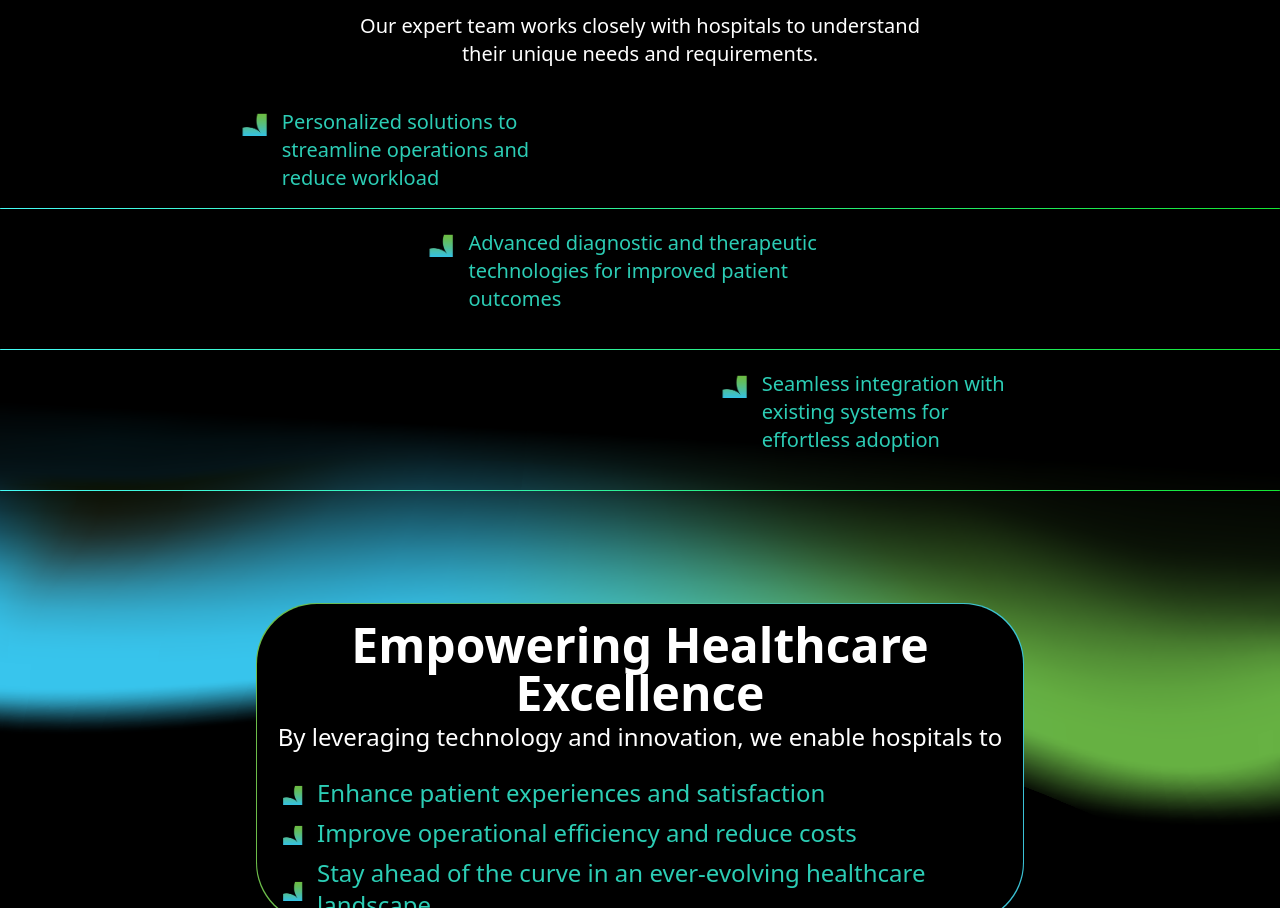
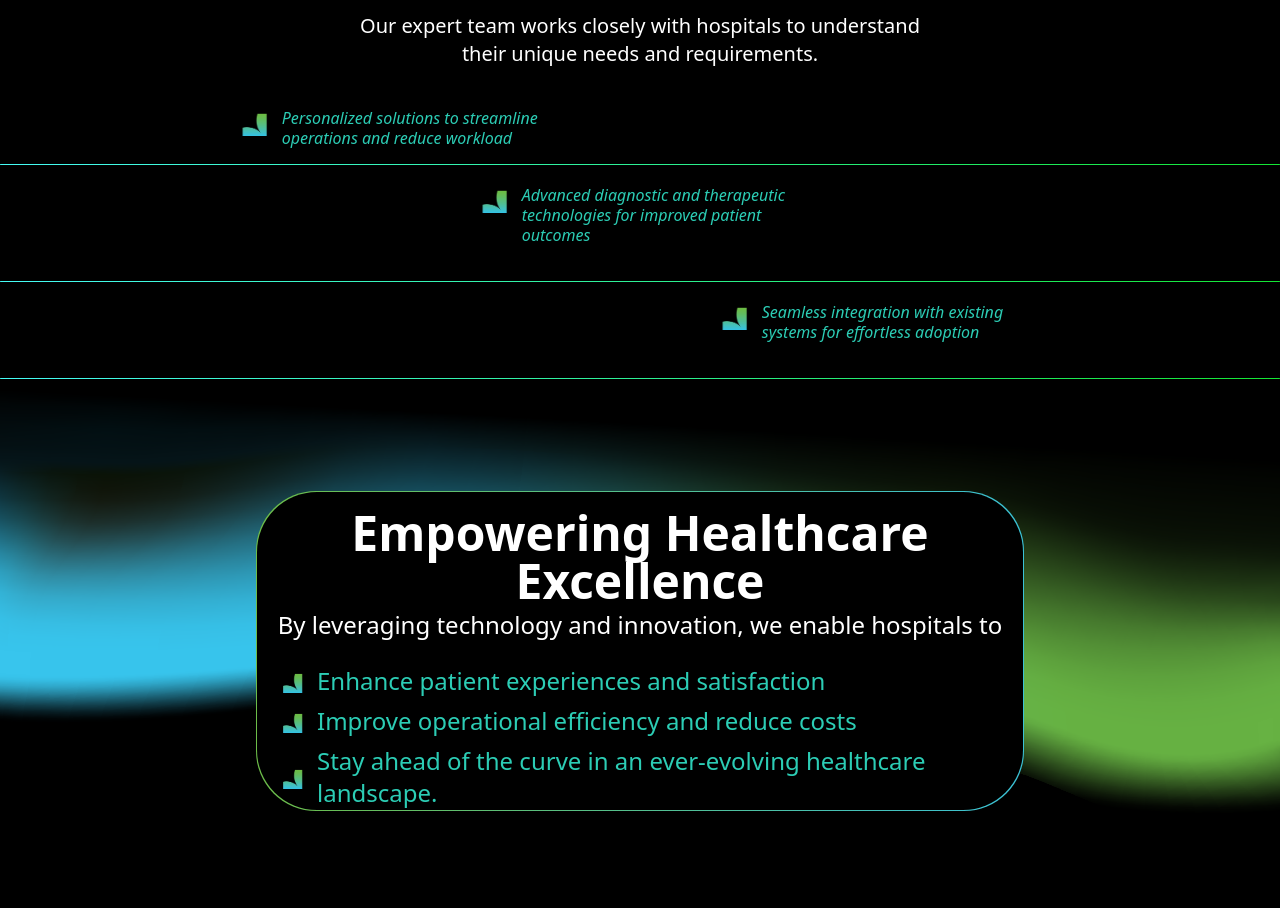
Before and after one commit to akhilr22/schutzen, a Next.js app: page /about in a window 1280 px wide. Shown: the part 1519-2427 px from the top of the page. Built offline with nearby package versions, Linux system fonts and the light colour scheme.

Commit message:
design issues

```diff
--- a/src/app/about/page.tsx
+++ b/src/app/about/page.tsx
@@ -72,7 +72,7 @@ export default function page() {
       >
         <div className="flex justify-around text-start mt-10">
           {" "}
-          <div className="md:w-1/4 text-sm md:text-xl text-[#2ccdb5] flex">
+          <div className="md:w-1/4 italic text-sm md:text-[16px] text-[#2ccdb5] flex">
             <Image src={boxIcon} alt="boxImg" className="w-10 h-10 pb-3 mr-3" />
             <span>Personalized solutions to streamline operations and reduce workload</span>{" "}
           </div>
@@ -84,7 +84,7 @@ export default function page() {
         ></div>{" "}
         <div className="flex justify-center text-start ">
           {" "}
-          <div className="md:w-2/6 text-sm md:text-xl text-[#2ccdb5] flex my-5">
+          <div className="md:w-1/4 italic text-sm md:text-[16px] text-[#2ccdb5] flex my-5">
             <Image src={boxIcon} alt="boxImg" className="w-10 h-10 pb-3 mr-3" />
             <span>Advanced diagnostic and therapeutic technologies for improved patient outcomes</span>{" "}
           </div>
@@ -96,7 +96,7 @@ export default function page() {
         <div className="flex justify-around text-start ">
           {" "}
           <div></div>
-          <div className="md:w-1/4 text-sm md:text-xl text-[#2ccdb5] flex my-5">
+          <div className="md:w-1/4 italic text-sm md:text-[16px] text-[#2ccdb5] flex my-5">
             <Image src={boxIcon} alt="boxImg" className="w-10 h-10 pb-3 mr-3" />
             <span>Seamless integration with existing systems for effortless adoption</span>{" "}
           </div>
--- a/src/app/solutions/page.tsx
+++ b/src/app/solutions/page.tsx
@@ -88,7 +88,7 @@ export default function page() {
         data-aos="fade-right"
       ></div>
       <div className="text-center justify-center scroll_animate overflow-x-hidden">
-        <h1 className="font-bold text-2xl sm:text-3xl md:text-4xl xl:text-5xl py-2" data-aos="zoom-in-up">
+        <h1 className="font-bold text-2xl sm:text-3xl md:text-4xl xl:text-[36px] py-2" data-aos="zoom-in-up">
           Wireless Vital Signs Monitoring
         </h1>
         <div className="mx-auto text-center md:w-2/5 mt-3 px-6" data-aos="zoom-in-up">
@@ -102,25 +102,25 @@ export default function page() {
           <div className="sm:mx-auto h-auto py-20 mx-2 scroll_animate">
             <div className="h-auto  mb-9 flex xl:w-3/5  justify-around  mx-auto ">
               <div
-                className="w-20 h-20 sm:w-36 sm:h-36 p-[1px] bg-gradient-to-r from-[#6dbd49] to-[#3bc2d6] rounded-lg scroll_animate "
+                className="w-20 h-20 sm:w-32 sm:h-32 p-[1px] bg-gradient-to-r from-[#6dbd49] to-[#3bc2d6] rounded-lg scroll_animate "
                 data-aos="fade-right"
               >
                 <div className="w-full h-full bg-black rounded-lg"></div>
               </div>
               <div
-                className="w-20 h-20 sm:w-36 sm:h-36 p-[1px] bg-gradient-to-r from-[#6dbd49] to-[#3bc2d6] rounded-lg scroll_animate"
+                className="w-20 h-20 sm:w-32 sm:h-32 p-[1px] bg-gradient-to-r from-[#6dbd49] to-[#3bc2d6] rounded-lg scroll_animate"
                 data-aos="fade-down-right"
               >
                 <div className="w-full h-full bg-black rounded-lg"></div>
               </div>
               <div
-                className="w-20 h-20 sm:w-36 sm:h-36 p-[1px] bg-gradient-to-r from-[#6dbd49] to-[#3bc2d6] rounded-lg scroll_animate"
+                className="w-20 h-20 sm:w-32 sm:h-32 p-[1px] bg-gradient-to-r from-[#6dbd49] to-[#3bc2d6] rounded-lg scroll_animate"
                 data-aos="fade-down-left"
               >
                 <div className="w-full h-full bg-black rounded-lg"></div>
               </div>
               <div
-                className="w-20 h-20 sm:w-36 sm:h-36 p-[1px] bg-gradient-to-r from-[#6dbd49] to-[#3bc2d6] rounded-lg scroll_animate"
+                className="w-20 h-20 sm:w-32 sm:h-32 p-[1px] bg-gradient-to-r from-[#6dbd49] to-[#3bc2d6] rounded-lg scroll_animate"
                 data-aos="fade-left"
               >
                 <div className="w-full h-full bg-black rounded-lg"></div>
@@ -128,25 +128,25 @@ export default function page() {
             </div>
             <div className="h-auto  mb-9 flex xl:w-3/5  justify-around  mx-auto">
               <div
-                className="w-20 h-20 sm:w-36 sm:h-36 p-[1px] bg-gradient-to-r from-[#6dbd49] to-[#3bc2d6] rounded-lg scroll_animate"
+                className="w-20 h-20 sm:w-32 sm:h-32 p-[1px] bg-gradient-to-r from-[#6dbd49] to-[#3bc2d6] rounded-lg scroll_animate"
                 data-aos="fade-right"
               >
                 <div className="w-full h-full bg-black rounded-lg"></div>
               </div>
               <div
-                className="w-20 h-20 sm:w-36 sm:h-36 p-[1px] bg-gradient-to-r from-[#6dbd49] to-[#3bc2d6] rounded-lg scroll_animate"
+                className="w-20 h-20 sm:w-32 sm:h-32 p-[1px] bg-gradient-to-r from-[#6dbd49] to-[#3bc2d6] rounded-lg scroll_animate"
                 data-aos="fade-up-right"
               >
                 <div className="w-full h-full bg-black rounded-lg"></div>
               </div>
               <div
-                className="w-20 h-20 sm:w-36 sm:h-36 p-[1px] bg-gradient-to-r from-[#6dbd49] to-[#3bc2d6] rounded-lg scroll_animate"
+                className="w-20 h-20 sm:w-32 sm:h-32 p-[1px] bg-gradient-to-r from-[#6dbd49] to-[#3bc2d6] rounded-lg scroll_animate"
                 data-aos="fade-up-left"
               >
                 <div className="w-full h-full bg-black rounded-lg"></div>
               </div>
               <div
-                className="w-20 h-20 sm:w-36 sm:h-36 p-[1px] bg-gradient-to-r from-[#6dbd49] to-[#3bc2d6] rounded-lg scroll_animate"
+                className="w-20 h-20 sm:w-32 sm:h-32 p-[1px] bg-gradient-to-r from-[#6dbd49] to-[#3bc2d6] rounded-lg scroll_animate"
                 data-aos="fade-left"
               >
                 <div className="w-full h-full bg-black rounded-lg"></div>
```
